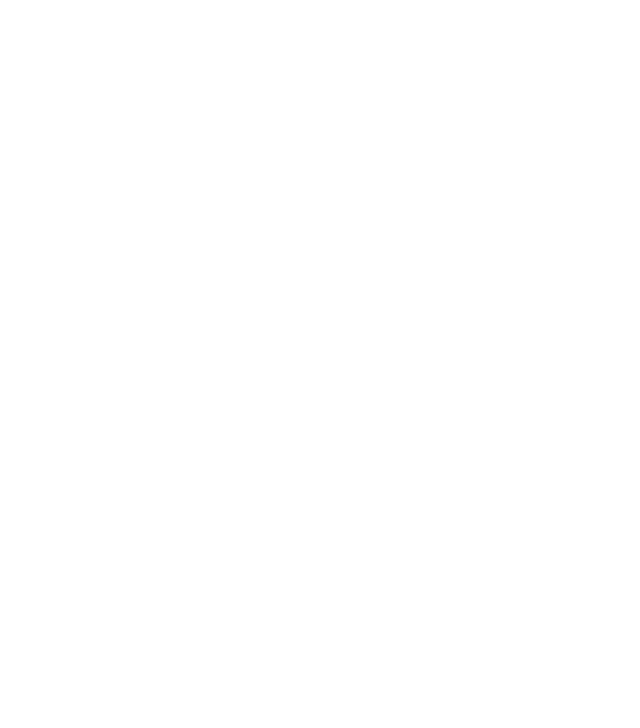
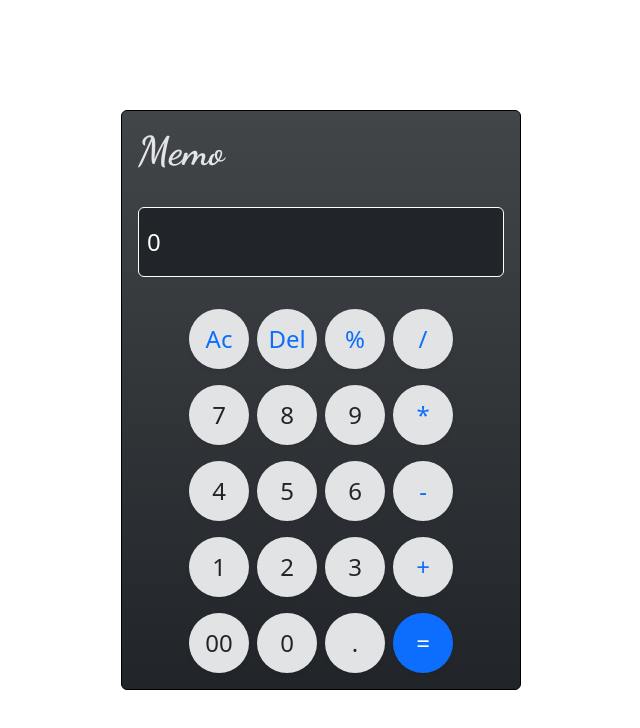
Before and after one commit to MohammedAli2011/calc-by-js, a plain HTML site: page index.html in a window 1280 px wide. Shown: the whole page, without its empty margins (319-959 px from the left). Drawn offline with Linux system fonts and the light colour scheme; files whose address does not match are found by name.

Commit message:
after end html & css

```diff
--- /dev/null
+++ b/css/style.css
@@ -0,0 +1,28 @@
+body {
+    margin: 0;
+    padding: 0;
+    box-sizing: border-box;
+}
+
+.button {
+    height: 60px;
+    width: 60px;
+}
+
+.button:hover {
+    background-color: #0d6efd !important;
+    color: #fff !important;
+}
+
+.memo {
+    font-family: "Dancing Script", cursive;
+    color: #e3e4e6;
+}
+
+.screen:focus {
+    outline: none;
+}
+
+.screen::placeholder {
+    color: #fff;
+}
--- a/index.html
+++ b/index.html
@@ -4,11 +4,80 @@
 <head>
     <meta charset="UTF-8">
     <meta name="viewport" content="width=device-width, initial-scale=1.0">
-    <title>Document</title>
+    <title>calculator</title>
+    <link rel="preconnect" href="https://fonts.googleapis.com">
+    <link rel="preconnect" href="https://fonts.gstatic.com" crossorigin>
+    <link href="https://fonts.googleapis.com/css2?family=Dancing+Script:wght@400..700&display=swap" rel="stylesheet">
+    <link rel="stylesheet" href="css/bootstrap.min.css">
+    <link rel="stylesheet" href="css/style.css">
+
 </head>
 
 <body>
+    <div class="container vh-100 d-flex justify-content-center align-items-center">
+        <div class="calculator w-auto border border-black p-3 rounded bg-dark bg-gradient">
+            <h1 class="memo w-25 fw-bolder">Memo</h1>
 
+            <input class="screen w-100 bg-dark text-white border border-white rounded py-3 px-2 mb-3 mt-4 fs-4"
+                type="text" name="num" id="total" placeholder="0">
+
+            <div class="buttons d-flex align-items-center justify-content-center flex-column">
+                <div class="box mt-3 d-flex justify-content-center align-items-center">
+                    <button
+                        class="button bg-secondary-subtle fs-4 shadow-sm border-0 text-primary d-flex justify-content-center align-items-center px-3 py-3 rounded-pill">Ac</button>
+                    <button
+                        class="button bg-secondary-subtle ms-2 me-1 fs-4 shadow-sm border-0 text-primary d-flex justify-content-center align-items-center px-3 py-3 rounded-pill">Del</button>
+                    <button
+                        class="button bg-secondary-subtle ms-1 me-2 fs-4 shadow-sm border-0 text-primary d-flex justify-content-center align-items-center px-3 py-3 rounded-pill">%</button>
+                    <button
+                        class="button bg-secondary-subtle fs-4 shadow-sm border-0 text-primary d-flex justify-content-center align-items-center px-3 py-3 rounded-pill">/</button>
+                </div>
+                <div
+                    class="box mt-3 d-flex justify-content-center align-items-center d-flex justify-content-center align-items-center">
+                    <button
+                        class="button bg-secondary-subtle fs-4 shadow-sm border-0 text-dark d-flex justify-content-center align-items-center px-4 py-3 rounded-pill">7</button>
+                    <button
+                        class="button bg-secondary-subtle ms-2 me-1 fs-4 shadow-sm border-0 text-dark d-flex justify-content-center align-items-center px-4 py-3 rounded-pill">8</button>
+                    <button
+                        class="button bg-secondary-subtle ms-1 me-2 fs-4 shadow-sm border-0 text-dark d-flex justify-content-center align-items-center px-4 py-3 rounded-pill">9</button>
+                    <button
+                        class="button bg-secondary-subtle fs-4 shadow-sm border-0 text-primary d-flex justify-content-center align-items-center px-4 py-3 rounded-pill">*</button>
+                </div>
+                <div class="box mt-3 d-flex justify-content-center align-items-center">
+                    <button
+                        class="button bg-secondary-subtle fs-4 shadow-sm border-0 text-dark d-flex justify-content-center align-items-center px-4 py-3 rounded-pill">4</button>
+                    <button
+                        class="button bg-secondary-subtle ms-2 me-1 fs-4 shadow-sm border-0 text-dark d-flex justify-content-center align-items-center px-4 py-3 rounded-pill">5</button>
+                    <button
+                        class="button bg-secondary-subtle ms-1 me-2 fs-4 shadow-sm border-0 text-dark d-flex justify-content-center align-items-center px-4 py-3 rounded-pill">6</button>
+                    <button
+                        class="button bg-secondary-subtle fs-4 shadow-sm border-0 text-primary d-flex justify-content-center align-items-center px-4 py-3 rounded-pill">-</button>
+                </div>
+                <div class="box mt-3 d-flex justify-content-center align-items-center">
+                    <button
+                        class="button bg-secondary-subtle fs-4 shadow-sm border-0 text-dark d-flex justify-content-center align-items-center px-4 py-3 rounded-pill">1</button>
+                    <button
+                        class="button bg-secondary-subtle ms-2 me-1 fs-4 shadow-sm border-0 text-dark d-flex justify-content-center align-items-center px-4 py-3 rounded-pill">2</button>
+                    <button
+                        class="button bg-secondary-subtle ms-1 me-2 fs-4 shadow-sm border-0 text-dark d-flex justify-content-center align-items-center px-4 py-3 rounded-pill">3</button>
+                    <button
+                        class="button bg-secondary-subtle fs-4 shadow-sm border-0 text-primary d-flex justify-content-center align-items-center px-4 py-3 rounded-pill">+</button>
+                </div>
+                <div class="box mt-3 d-flex justify-content-center align-items-center">
+                    <button
+                        class="button bg-secondary-subtle fs-4 shadow-sm border-0 text-dark d-flex justify-content-center align-items-center px-4 py-3 rounded-pill">00</button>
+                    <button
+                        class="button bg-secondary-subtle ms-2 me-1 fs-4 shadow-sm border-0 text-dark d-flex justify-content-center align-items-center px-4 py-3 rounded-pill">0</button>
+                    <button
+                        class="button bg-secondary-subtle ms-1 me-2 fs-4 shadow-sm border-0 text-dark d-flex justify-content-center align-items-center px-4 py-3 rounded-pill">.</button>
+                    <button
+                        class="button bg-primary fs-4 shadow-sm border-0 text-white d-flex justify-content-center align-items-center px-4 py-3 rounded-pill">=</button>
+                </div>
+            </div>
+        </div>
+    </div>
+
+    <script src="js/bootstrap.bundle.min.js"></script>
     <script src="index.js"></script>
 </body>
 
--- a/index.js
+++ /dev/null
@@ -1,3 +0,0 @@
-let count = 0;
-
-// console.log(count)
```
Also changed, not shown: Cairo-Black.ttf (added), css/bootstrap.min.css (added), js/bootstrap.bundle.min.js (added), js/index.js (added).
